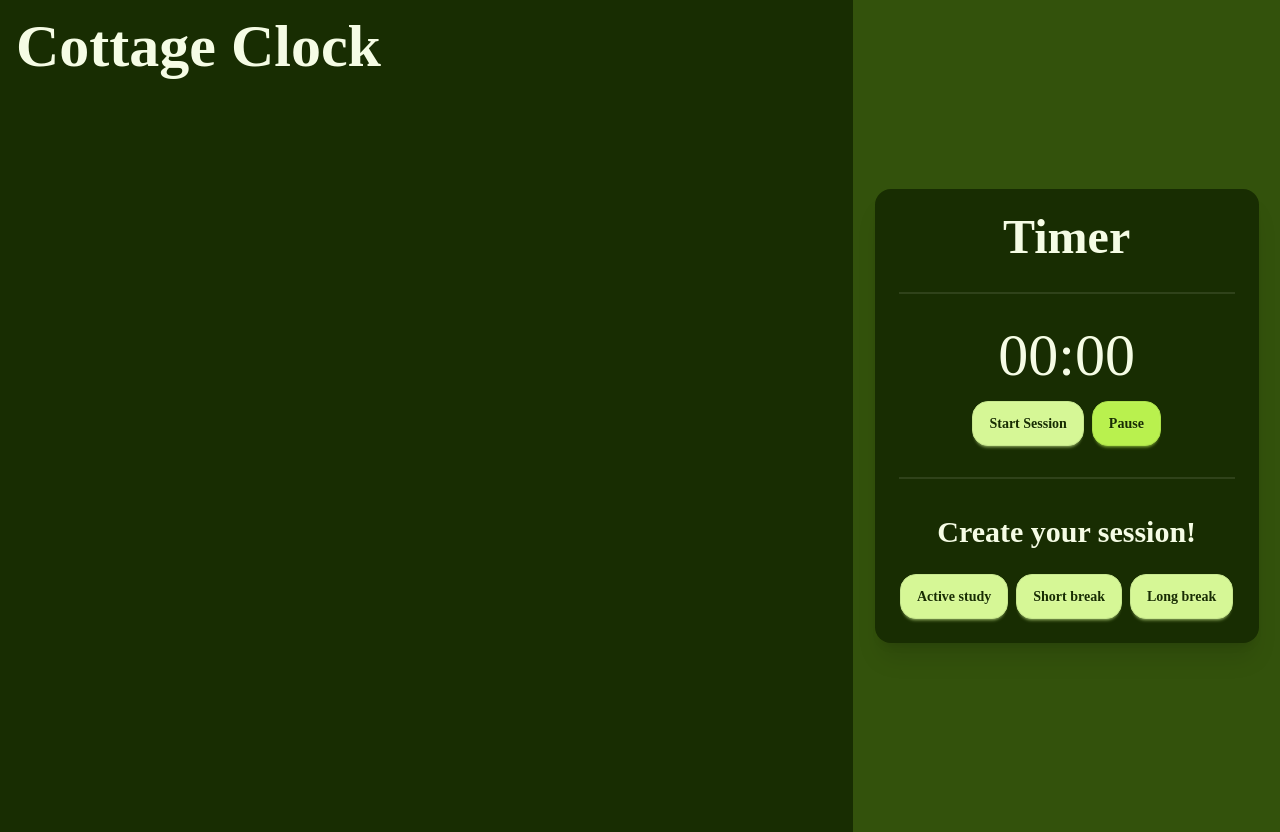
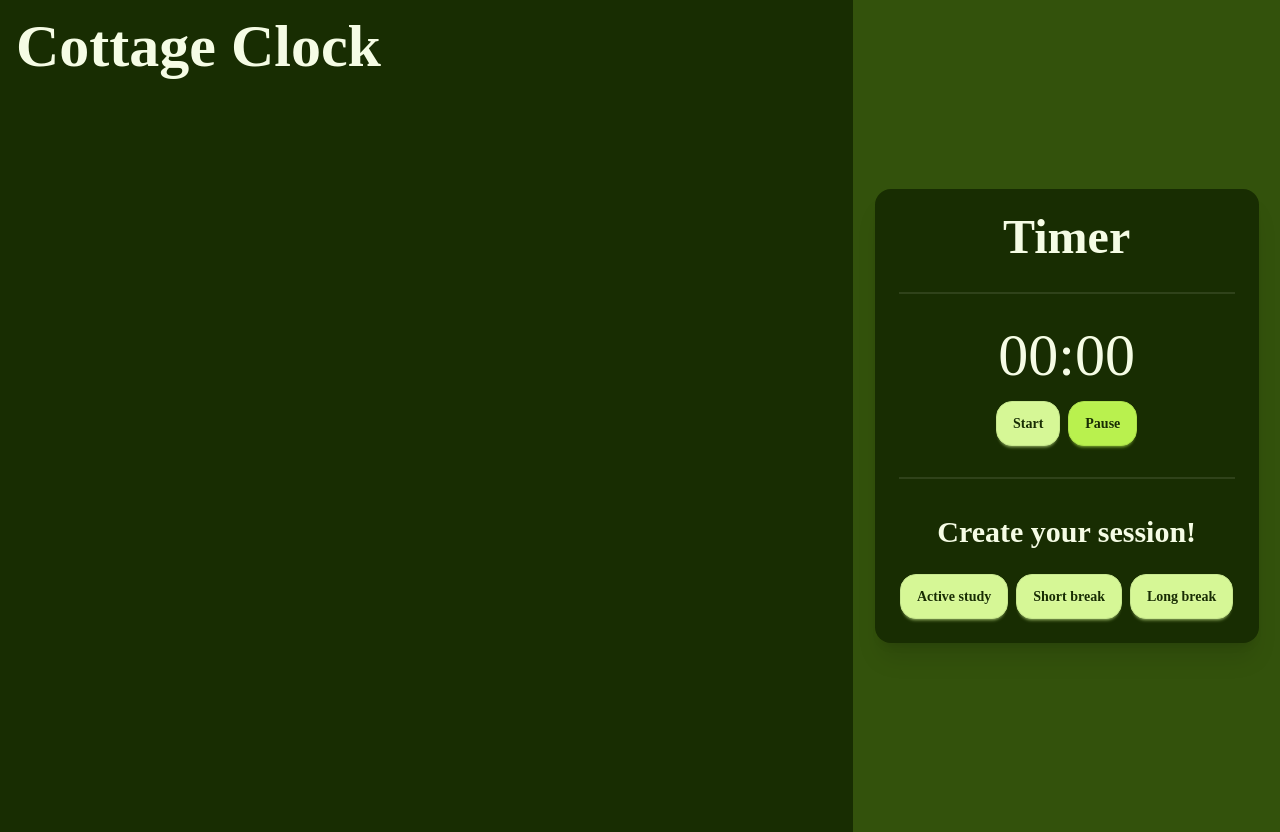
Before and after one commit to ravanelloo/Cottage-Clock, a Vue app: page / in a window 1280 px wide. Built offline with nearby package versions, Linux system fonts and the light colour scheme; a web font is replaced by a local one.

Commit message:
commit cf

```diff
--- a/package.json
+++ b/package.json
@@ -23,7 +23,7 @@
     "@vitejs/plugin-vue": "^6.0.1",
     "@vue/tsconfig": "^0.7.0",
     "daisyui": "^5.1.12",
-    "typescript": "~5.8.3",
+    "typescript": "^5.9.2",
     "vite": "^7.1.2",
     "vue-tsc": "^3.0.5"
   }
--- a/src/components/Timer.vue
+++ b/src/components/Timer.vue
@@ -83,7 +83,7 @@ function startNextStep() {
 }
 
 const startButtonLabel = computed(() => {
-  if (!hasStarted.value) return "Start Session"
+  if (!hasStarted.value) return "Start"
   if (intervalId.value === null && time.value > 0) return "Resume"
   return "Running..."
 })
```
Also changed, not shown: 1 other file (tests, documents, lock files or other folders).
